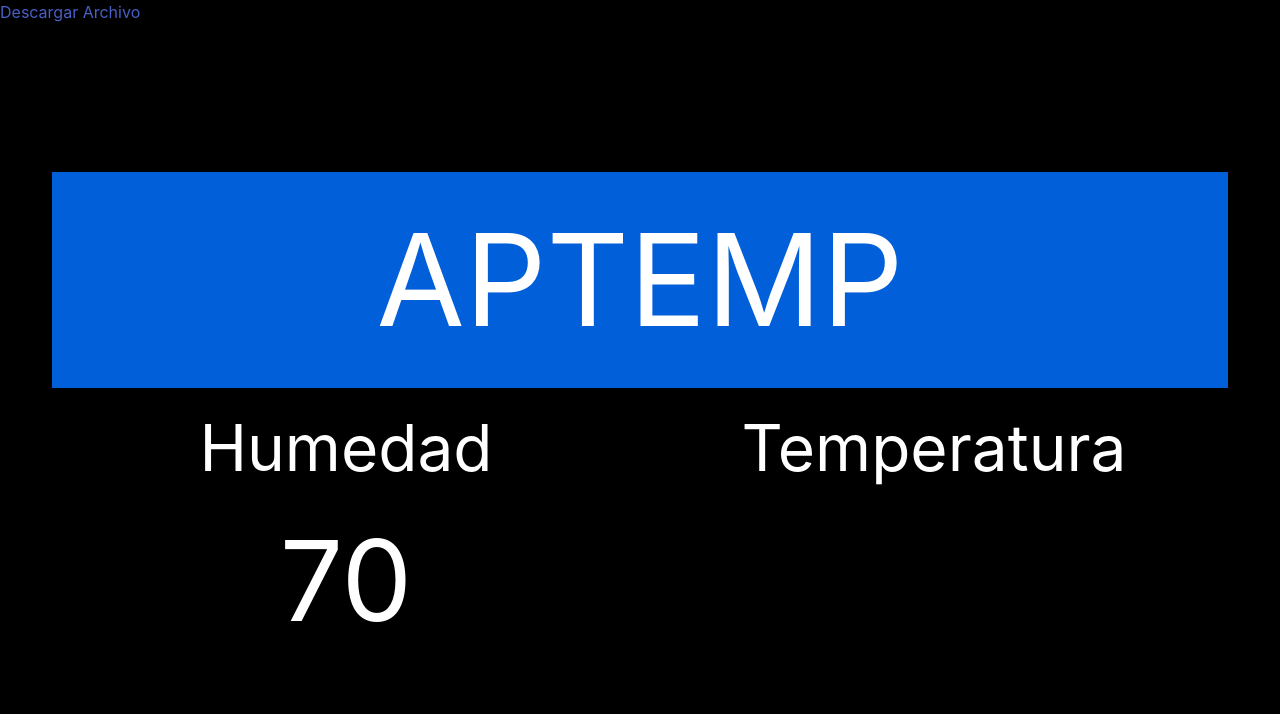
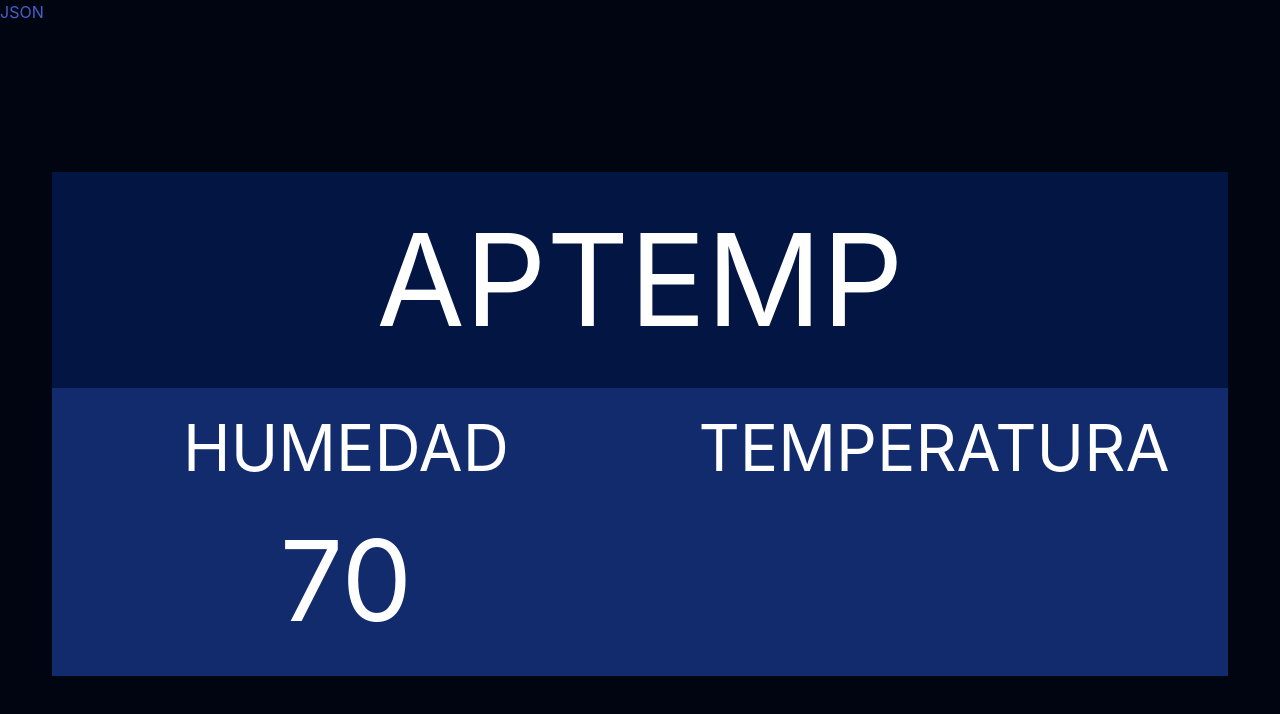
Before and after one commit to rubenvg1/APTEMP, a plain HTML site: page index.html in a window 1280 px wide. Drawn offline with nearby package versions, Linux system fonts and the light colour scheme; no server answers.

Commit message:
Add files via upload

```diff
--- a/index.html
+++ b/index.html
@@ -11,28 +11,28 @@
 <script src="main.js"></script>
 
 
-<body style="background-color: black;">
+<body style="background-color: #000512;">
 
 
   <a href="https://esp-32-flutter-firebase-d47ed-default-rtdb.firebaseio.com/.json"
     download="Reporte2Mayo2010">
-    Descargar Archivo
+    JSON
   </a>
 
 
-  <section id='app' class='hero is-link is-fullheight' style="background-color: black;">
-    <div class='hero-body' style="background-color: black;">
-      <div class='container'>
-        <div class='columns has-text-centered' style="border-radius: 5%;">
-          <div class='column' style="background-color: rgb(2, 95, 218);">
-            <h1 style='font-size: 8rem' style="color: black;" style="background: black;"
-              style="background-color: rgb(0, 0, 0);">APTEMP</h1>
+  <section id='app' class='hero is-link is-fullheight' style="background-color: #000512 ;">
+    <div class='hero-body' style="background-color: #000512 ;" style="border-radius: 20%;" >
+      <div class='container' style="border-radius: 20%;">
+        <div class='columns has-text-centered' style="border-radius: 20%;">
+          <div class='column' style="background-color: #031542 ;" style="border-radius: 20%;">
+            <h1  style='font-size: 8rem'  style="color: #000512 ;" style="background: #000512 ;"
+              style="background-color: #000512 ;" style="border-radius: 20%;" >APTEMP</h1>
           </div>
         </div>
 
-        <div class='columns'>
-          <div class='column has-text-centered'>
-            <h1 style='font-size: 4rem'>Humedad</h1>
+        <div class='columns' style="background: #112b6d ;">
+          <div class='column has-text-centered' style="background: #112b6d ;">
+            <h1 style='font-size: 4rem' style="background: #112b6d ;">HUMEDAD</h1>
             <h1 id="tem " style='font-size: 7rem'>70</h1>
 
             <script src="https://www.gstatic.com/firebasejs/3.6.1/firebase.js"></script>
@@ -60,9 +60,9 @@
 
 
           </div>
-          <div class='column has-text-centered'>
-            <h1 style='font-size: 4rem'>Temperatura</h1>
-            <h1 id="holaMundo" style='font-size: 7rem'></h1>
+          <div class='column has-text-centered' style="background: #112b6d ;">
+            <h1 style='font-size: 4rem' style="background: #112b6d ;">TEMPERATURA</h1>
+            <h1 id="holaMundo" style='font-size: 6rem' ></h1>
 
             <script src="https://www.gstatic.com/firebasejs/3.6.1/firebase.js"></script>
 
```
